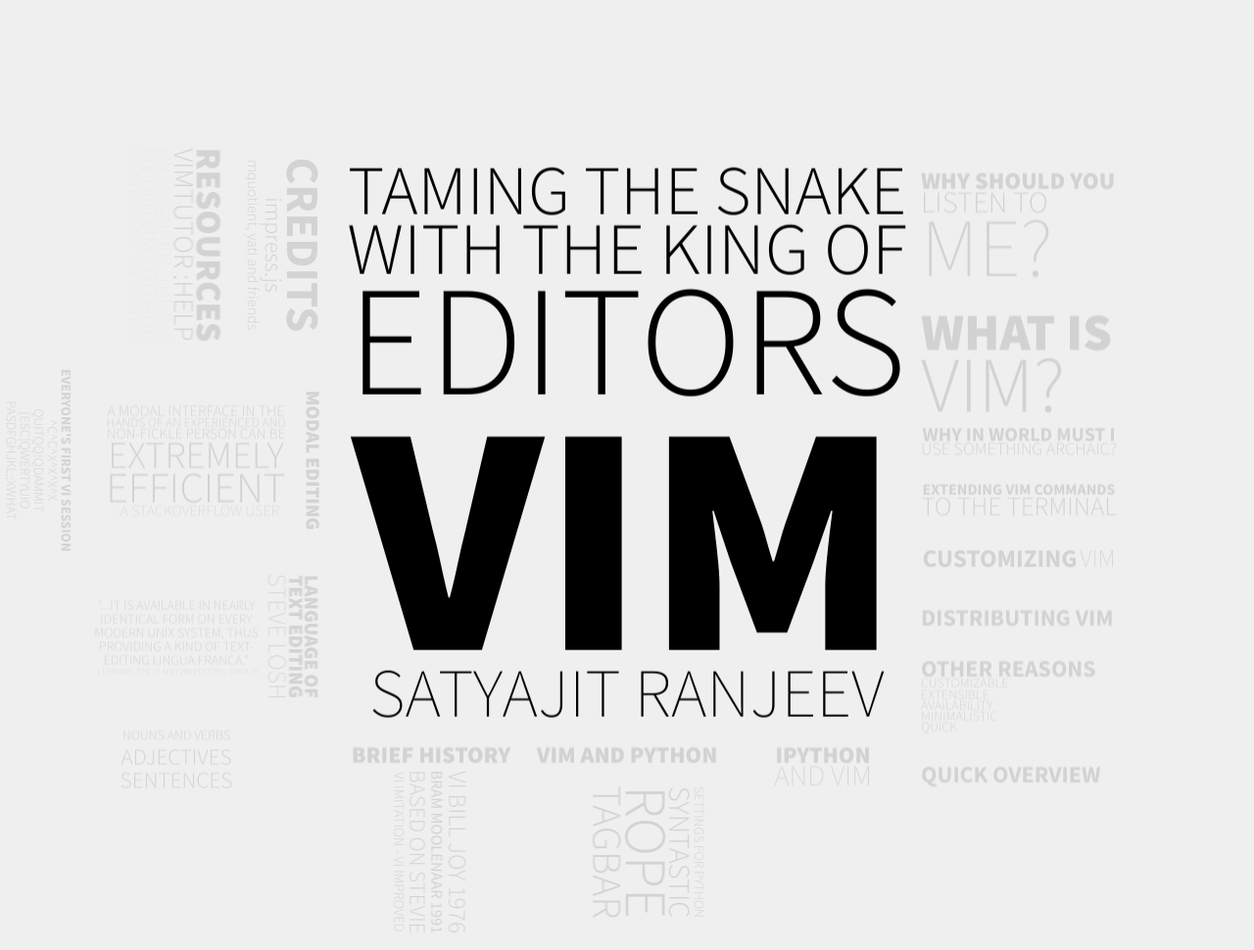
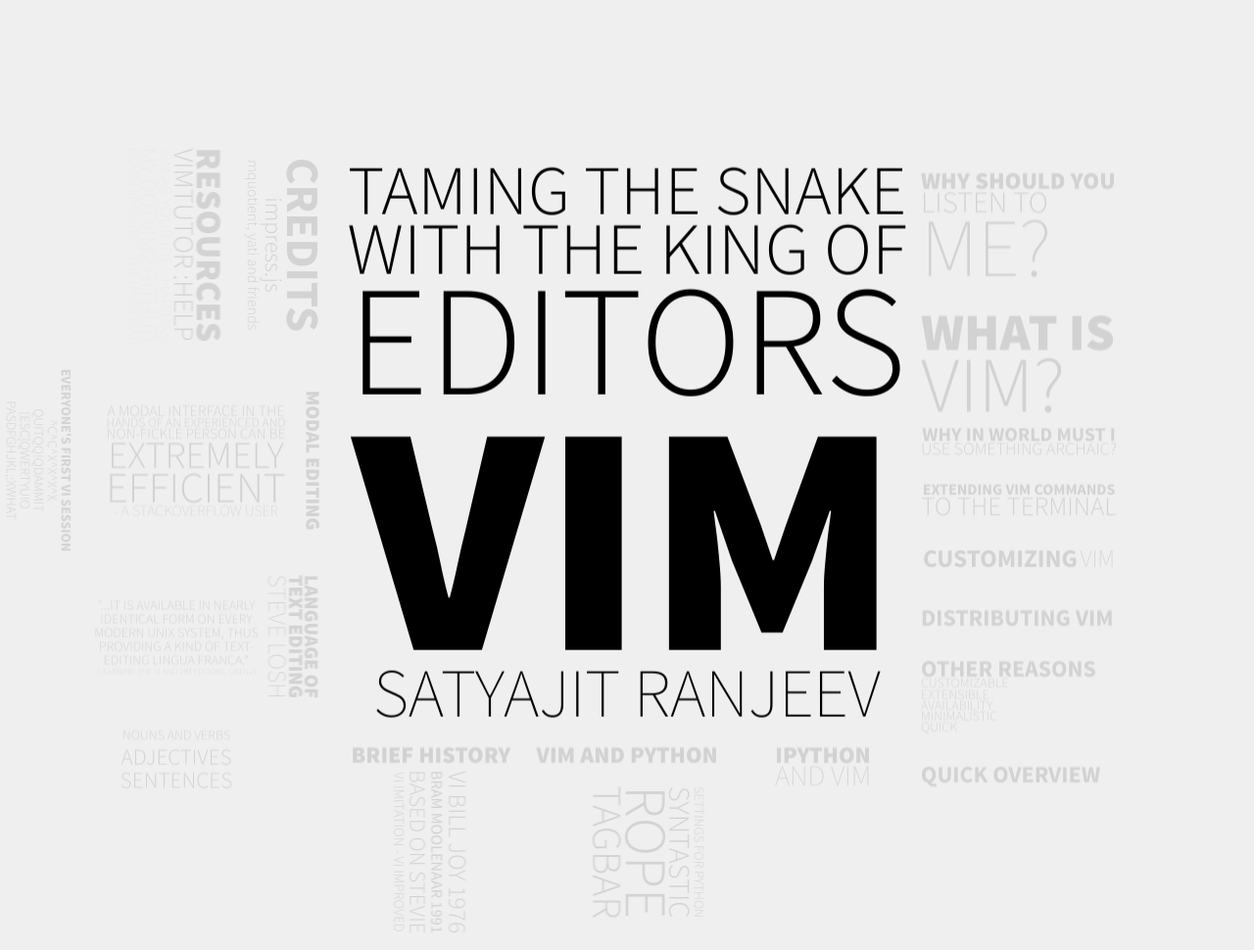
Before and after one commit to satran/satran.github.io, a Jekyll site: the page presentations/taming/index.html, which Jekyll copies as it is, in a window 1280 px wide. Shown: the whole page at 98% size. Built offline with Jekyll 4.4.1, drawn with Linux system fonts in a browser that asks for light colours.

Commit message:
Adding local copy of fonts.

```diff
--- /dev/null
+++ b/presentations/taming/fonts.css
@@ -0,0 +1,72 @@
+@font-face {
+  font-family: 'Source Sans Pro';
+  font-style: normal;
+  font-weight: 300;
+  src: local('Source Sans Pro Light'), local('SourceSansPro-Light')) url(fonts/SourceSansPro-Light.ttf);
+}
+@font-face {
+  font-family: 'Source Sans Pro';
+  font-style: normal;
+  font-weight: 700;
+  src: local('Source Sans Pro Bold'), local('SourceSansPro-Bold'), url(fonts/SourceSansPro-Bold.ttf);
+}
+@font-face {
+  font-family: 'Source Sans Pro';
+  font-style: italic;
+  font-weight: 900;
+  src: local('Source Sans Pro Black Italic'), local('SourceSansPro-BlackIt'), url(fonts/SourceSansPro-BlackItalic.ttf);
+}
+@font-face {
+  font-family: 'Source Sans Pro';
+  font-style: normal;
+  font-weight: 200;
+  src: local('Source Sans Pro ExtraLight'), local('SourceSansPro-ExtraLight'), url(fonts/SourceSansPro-ExtraLight.ttf);
+}
+@font-face {
+  font-family: 'Source Sans Pro';
+  font-style: normal;
+  font-weight: 400;
+  src: local('Source Sans Pro'), local('SourceSansPro-Regular'), url(fonts/SourceSansPro-Regular.ttf);
+}
+@font-face {
+  font-family: 'Source Sans Pro';
+  font-style: italic;
+  font-weight: 300;
+  src: local('Source Sans Pro Light Italic'), local('SourceSansPro-LightIt'), url(fonts/SourceSansPro-Light.ttf);
+}
+@font-face {
+  font-family: 'Source Sans Pro';
+  font-style: italic;
+  font-weight: 700;
+  src: local('Source Sans Pro Bold Italic'), local('SourceSansPro-BoldIt'), url(fonts/SourceSansPro-BoldItalic.ttf);
+}
+@font-face {
+  font-family: 'Source Sans Pro';
+  font-style: italic;
+  font-weight: 600;
+  src: local('Source Sans Pro Semibold Italic'), local('SourceSansPro-SemiboldIt'), url(fonts/SourceSansPro-SemiboldItalic.ttf);
+}
+@font-face {
+  font-family: 'Source Sans Pro';
+  font-style: italic;
+  font-weight: 200;
+  src: local('Source Sans Pro ExtraLight Italic'), local('SourceSansPro-ExtraLightIt'), url(fonts/SourceSansPro-ExtraLightItalic.ttf);
+}
+@font-face {
+  font-family: 'Source Sans Pro';
+  font-style: italic;
+  font-weight: 400;
+  src: local('Source Sans Pro Italic'), local('SourceSansPro-It'), url(fonts/SourceSansPro-Italic.ttf);
+}
+@font-face {
+  font-family: 'Source Sans Pro';
+  font-style: normal;
+  font-weight: 900;
+  src: local('Source Sans Pro Black'), local('SourceSansPro-Black'), url(fonts/SourceSansPro-Black.ttf);
+}
+@font-face {
+  font-family: 'Source Sans Pro';
+  font-style: normal;
+  font-weight: 600;
+  src: local('Source Sans Pro Semibold'), local('SourceSansPro-Semibold'), url(fonts/SourceSansPro-Semibold.ttf);
+}
--- a/presentations/taming/index.html
+++ b/presentations/taming/index.html
@@ -12,6 +12,7 @@
     <link href='http://fonts.googleapis.com/css?family=Source+Sans+Pro:200,300,400,600,700,900,200italic,300italic,400italic,600italic,700italic,900italic' rel='stylesheet' type='text/css'>
 
     <link href="css/normalize.css" rel="stylesheet" />
+    <link href="fonts.css" rel="stylesheet" />
     <link href="css/taming.css" rel="stylesheet" />
 
     <link rel="shortcut icon" href="favicon.png" />
```
Also changed, not shown: presentations/taming/fonts/OFL.txt (added, +92 -0 lines), presentations/taming/fonts/SourceSansPro-Black.ttf (added), presentations/taming/fonts/SourceSansPro-BlackItalic.ttf (added), presentations/taming/fonts/SourceSansPro-Bold.ttf (added), presentations/taming/fonts/SourceSansPro-BoldItalic.ttf (added), presentations/taming/fonts/SourceSansPro-ExtraLight.ttf (added), presentations/taming/fonts/SourceSansPro-ExtraLightItalic.ttf (added), presentations/taming/fonts/SourceSansPro-Italic.ttf (added), presentations/taming/fonts/SourceSansPro-Light.ttf (added), presentations/taming/fonts/SourceSansPro-LightItalic.ttf (added), presentations/taming/fonts/SourceSansPro-Regular.ttf (added), presentations/taming/fonts/SourceSansPro-Semibold.ttf (added), presentations/taming/fonts/SourceSansPro-SemiboldItalic.ttf (added).
